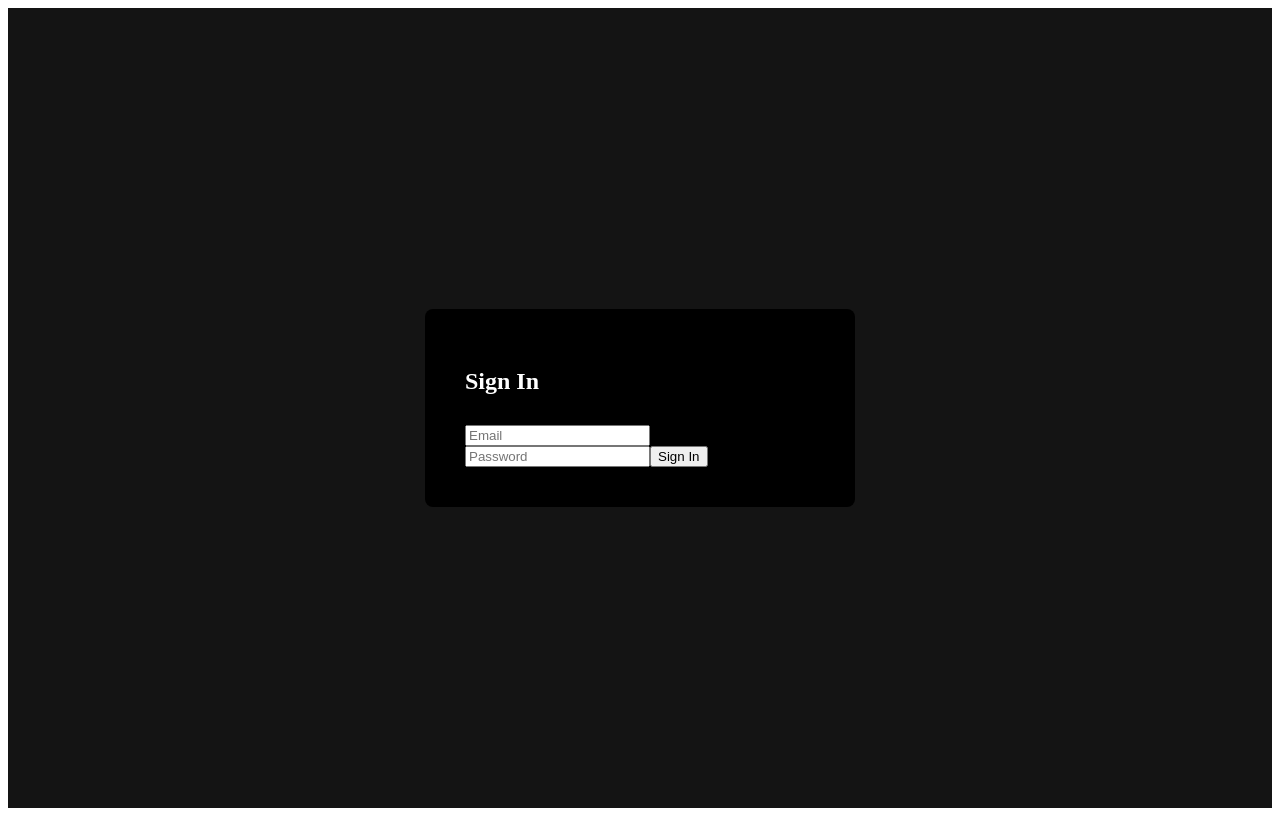
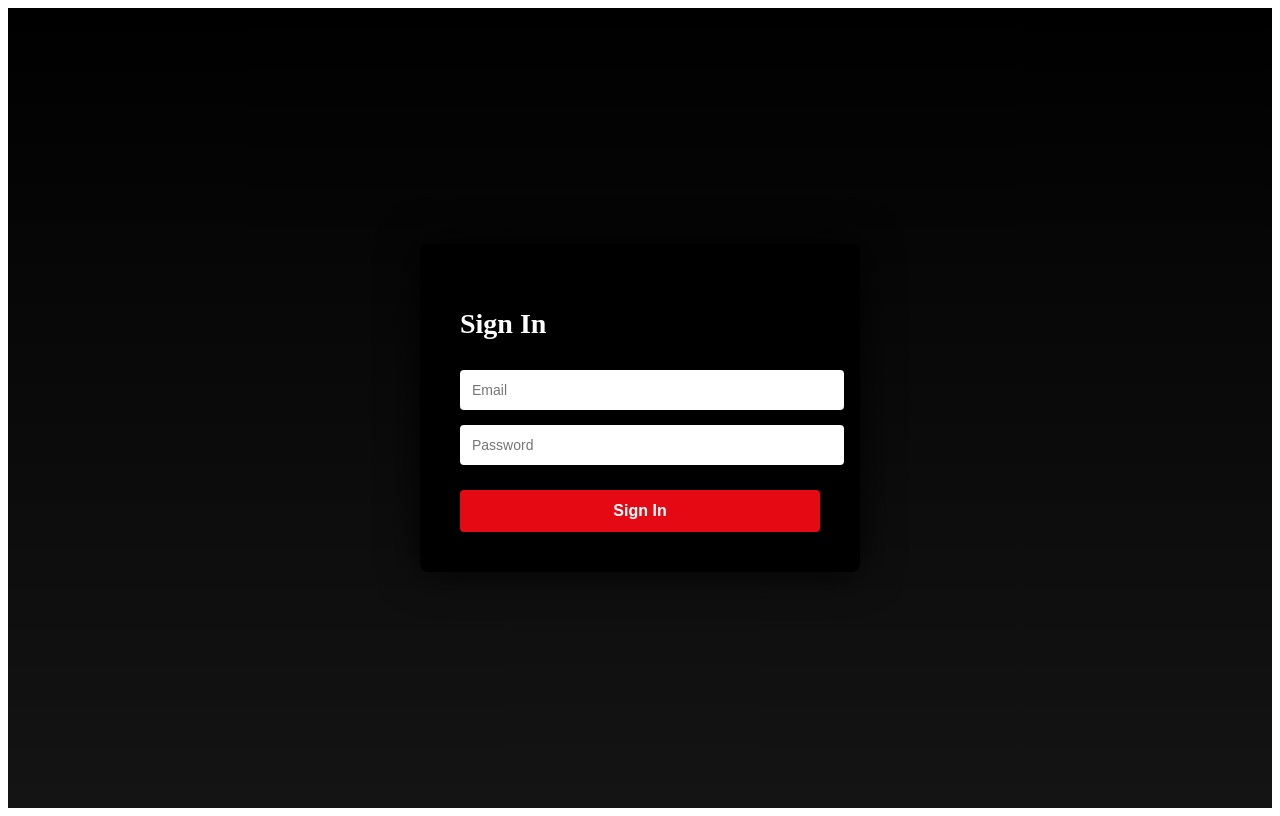
Before and after one commit to 9050poojaap-cmyk/streamflix-frontend, a React (Create React App) app in the folder frontend/: page /login in a window 1280 px wide. Built offline with nearby package versions, Linux system fonts and the light colour scheme.

Commit message:
Restore Netflix-UI

```diff
--- a/frontend/src/pages/Login.js
+++ b/frontend/src/pages/Login.js
@@ -38,24 +38,35 @@ function Login() {
     <div
   style={{
     minHeight: "100vh",
-        backgroundColor: "#141414",
+    background: "linear-gradient(to bottom, #000000, #141414)",
     display: "flex",
     justifyContent: "center",
     alignItems: "center",
   }}
 >
+
       <form
   onSubmit={handleLogin}
   style={{
     backgroundColor: "#000",
     padding: "40px",
-          width: "350px",
+    width: "360px",
     borderRadius: "8px",
+    boxShadow: "0 0 40px rgba(0,0,0,0.9)",
   }}
 >
-        <h2 style={{ color: "white", marginBottom: "30px" }}>
+
+        <h2
+  style={{
+    color: "white",
+    marginBottom: "30px",
+    fontSize: "28px",
+    fontWeight: "700",
+  }}
+>
   Sign In
 </h2>
+
 
         {error && (
           <p style={{ color: "#e87c03", marginBottom: "15px" }}>
@@ -69,17 +80,49 @@ function Login() {
   value={email}
   onChange={(e) => setEmail(e.target.value)}
   required
+  style={{
+    width: "100%",
+    padding: "12px",
+    marginBottom: "15px",
+    borderRadius: "4px",
+    border: "none",
+    outline: "none",
+    fontSize: "14px",
+  }}
 />
-
  <input
   type="password"
   placeholder="Password"
   value={password}
   onChange={(e) => setPassword(e.target.value)}
   required
+  style={{
+    width: "100%",
+    padding: "12px",
+    marginBottom: "25px",
+    borderRadius: "4px",
+    border: "none",
+    outline: "none",
+    fontSize: "14px",
+  }}
 />
+    <button
+  type="submit"
+  style={{
+    width: "100%",
+    padding: "12px",
+    backgroundColor: "#e50914",
+    color: "white",
+    border: "none",
+    borderRadius: "4px",
+    fontSize: "16px",
+    fontWeight: "600",
+    cursor: "pointer",
+  }}
+>
+  Sign In
+</button>
 
-        <button type="submit">Sign In</button>
       </form>
     </div>
   );
```
Lines whose indentation alone changed are shown as unchanged.
